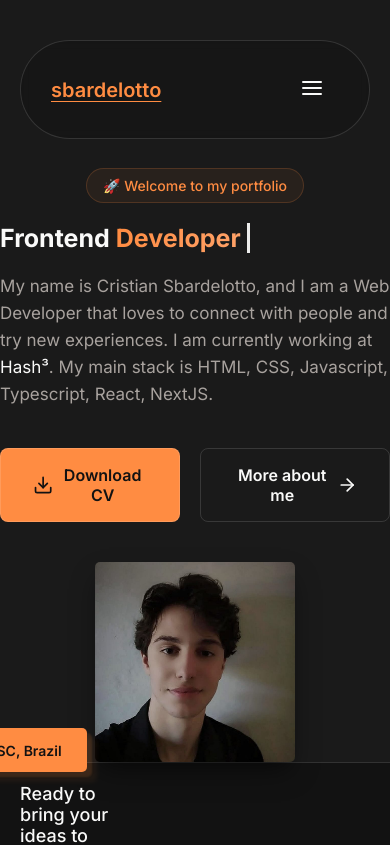
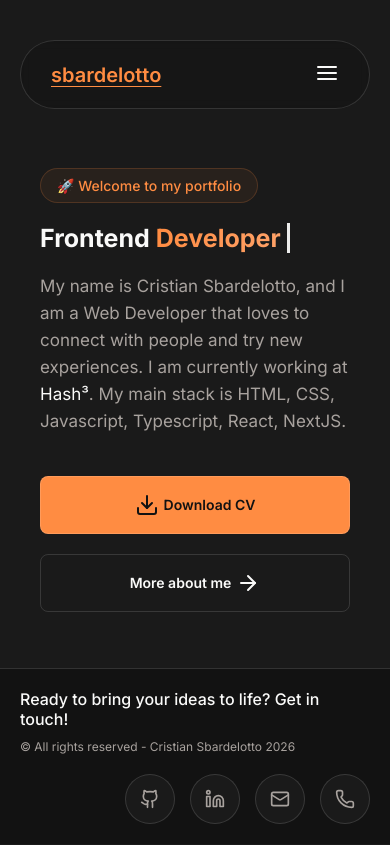
Before and after one commit to cristian-sbardelotto/portfolio, a Next.js app: page / in a window 390 px wide. Shown: the top 845 px of the page. Built offline with nearby package versions, Linux system fonts and the light colour scheme.

Commit message:
feat: improve responsiveness

```diff
--- a/src/app/(home)/styles.ts
+++ b/src/app/(home)/styles.ts
@@ -1,19 +1,12 @@
 import { Title, appearUp } from '@/styles/utils';
 import Image from 'next/image';
-import styled, { keyframes } from 'styled-components';
-
-const pulse = keyframes`
- 0% {
-    box-shadow: 0 0 0 0px #fff1;
-  }
-  100% {
-    box-shadow: 0 0 0 20px #fff0;
-  }
-`;
+import styled from 'styled-components';
 
 export const Container = styled.main`
   width: 100%;
   margin-top: 8vh;
+  padding-inline: 4rem;
+  padding-bottom: 4rem;
 
   display: flex;
   justify-content: space-between;
@@ -34,13 +27,9 @@ export const Container = styled.main`
     animation-fill-mode: forwards;
   }
 
-  .image-group {
-    align-items: center;
-  }
-
   @media screen and (max-width: 1024px) {
     flex-direction: column;
-    justify-content: initial;
+    justify-content: center;
     gap: 4rem;
   }
 `;
@@ -55,10 +44,6 @@ export const AboveTitle = styled.span`
   font-size: 1.4rem;
   width: fit-content;
   border: 1px solid ${({ theme }) => theme.colors.main}30;
-
-  @media (max-width: 968px) {
-    margin: 0 auto;
-  }
 `;
 
 export const StyledTitle = styled.div`
@@ -133,20 +118,12 @@ export const Article = styled.article`
 
     a {
       display: inline-flex;
-      align-items: center;
+      align-items: start;
 
       color: ${({ theme }) => theme.colors.lightText};
 
-      svg {
-        transition: 0.2s transform;
-      }
-
       &:hover {
         text-decoration: underline;
-
-        svg {
-          transform: translateX(5px);
-        }
       }
     }
   }
@@ -161,6 +138,22 @@ export const ButtonsGroup = styled.div`
   display: flex;
   align-items: center;
   gap: 2rem;
+
+  @media screen and (max-width: 768px) {
+    flex-direction: column;
+    justify-content: center;
+    width: 100%;
+
+    max-width: 448px;
+
+    a {
+      width: 100%;
+
+      button {
+        width: 100%;
+      }
+    }
+  }
 `;
 
 export const ImageGroup = styled.div`
@@ -177,7 +170,7 @@ export const ImageGroup = styled.div`
   animation-fill-mode: forwards;
 
   @media screen and (max-width: 1024px) {
-    flex-direction: column-reverse !important;
+    display: none !important;
   }
 `;
 
@@ -185,7 +178,6 @@ export const StyledImage = styled(Image)`
   transition: scale 0.3s;
   border-radius: 5px;
   object-fit: cover;
-  /* animation: ${pulse} 2s infinite; */
   box-shadow: #00000070 0px 13px 27px -5px, rgba(0, 0, 0, 0.3) 0px 8px 16px -8px;
 
   &:hover {
@@ -195,8 +187,9 @@ export const StyledImage = styled(Image)`
   @media screen and (max-width: 1024px) {
     width: 200px;
     height: 200px;
+    margin-left: auto;
 
-    align-self: center;
+    /* align-self: flex-end; */
   }
 `;
 
--- a/src/app/contact/styles.ts
+++ b/src/app/contact/styles.ts
@@ -16,4 +16,9 @@ export const LinksGroup = styled.section`
   display: flex;
   justify-content: center;
   align-items: center;
+
+  @media screen and (max-width: 768px) {
+    padding-inline: 20px;
+    padding-bottom: 30px;
+  }
 `;
--- a/src/app/skills/page.tsx
+++ b/src/app/skills/page.tsx
@@ -16,18 +16,18 @@ export default function Skills() {
 
         <S.InfoGroup>
           <div className='text-group'>
-            <div>
+            <div className='copy'>
               <p>
                 <span>Tip:</span> hover the technologies to get their name.
               </p>
 
               <p>
-                You can also check out some of my best/favorite projects{' '}
+                Check out some of my best projects{' '}
                 <Link
                   href='/projects'
                   title='My Projects'
                 >
-                  here.
+                  here
                 </Link>
               </p>
             </div>
--- a/src/components/Button/styles.ts
+++ b/src/components/Button/styles.ts
@@ -73,4 +73,8 @@ export const StyledButton = styled.button<{
     background: ${({ $variant }) =>
       getVariantStyle($variant, 'hoverBackground')};
   }
+
+  @media screen and (max-width: 768px) {
+    font-size: 1.4rem;
+  }
 `;
--- a/src/components/Footer/index.tsx
+++ b/src/components/Footer/index.tsx
@@ -1,9 +1,9 @@
 import { SocialLinks } from '../SocialLinks';
 import * as S from './styles';
 
-const currentYear = new Date().getFullYear();
+export function Footer() {
+  const currentYear = new Date().getFullYear();
 
-export function Footer() {
   return (
     <S.Footer>
       <S.Container>
@@ -14,7 +14,9 @@ export function Footer() {
           </span>
         </S.FooterDescription>
 
-        <SocialLinks />
+        <div className='social-links'>
+          <SocialLinks />
+        </div>
       </S.Container>
     </S.Footer>
   );
--- a/src/components/Footer/styles.ts
+++ b/src/components/Footer/styles.ts
@@ -22,6 +22,16 @@ export const Container = styled.div`
   display: flex;
   justify-content: space-between;
   align-items: center;
+
+  @media screen and (max-width: 768px) {
+    flex-direction: column;
+    align-items: start;
+    gap: 20px;
+
+    .social-links {
+      align-self: flex-end;
+    }
+  }
 `;
 
 export const FooterDescription = styled.div`
@@ -32,11 +42,19 @@ export const FooterDescription = styled.div`
   p {
     font-size: 1.8rem;
     font-weight: 500;
-    /* color: ${({ theme }) => theme.colors.text}; */
   }
 
   span {
     font-size: 1.4rem;
     color: ${({ theme }) => theme.colors.text};
   }
+
+  @media screen and (max-width: 768px) {
+    p {
+      font-size: 1.6rem;
+    }
+    span {
+      font-size: 1.2rem;
+    }
+  }
 `;
--- a/src/components/Header/styles.ts
+++ b/src/components/Header/styles.ts
@@ -74,15 +74,20 @@ export const NavLinks = styled.nav<NavLinksProps>`
       padding: 2rem;
       display: ${({ $ismenuopen }) => ($ismenuopen ? 'flex' : 'none')};
       flex-direction: column;
+      align-items: flex-start;
 
       position: absolute;
-      right: 7vw;
-      top: 11vh;
+      right: 20px;
+      top: 60px;
       z-index: 100;
 
       border: ${({ theme }) => theme.borders.main};
       border-radius: 1rem;
       background-color: ${({ theme }) => theme.colors.lightBackground};
+
+      div {
+        display: none;
+      }
 
       .contact-link {
         display: inline-block;
@@ -153,5 +158,6 @@ export const NavButton = styled.button`
 
   @media screen and (max-width: 768px) {
     display: block;
+    padding: 0;
   }
 `;
--- a/src/components/SkillsItem/styles.ts
+++ b/src/components/SkillsItem/styles.ts
@@ -52,7 +52,9 @@ export const StackTitle = styled.p`
   user-select: none;
   white-space: nowrap;
 
-  @media screen and (max-width: 524px) {
-    left: 25%;
+  @media screen and (max-width: 768px) {
+    font-size: 1.1rem;
+    padding: 0.5rem 0.75rem;
+    left: -10%;
   }
 `;
--- a/src/data/skills.ts
+++ b/src/data/skills.ts
@@ -47,7 +47,7 @@ export const skills: SkillsProps[] = [
   },
   {
     image: styledComponents,
-    name: 'Styled Components',
+    name: 'styled-components',
   },
   {
     image: git,
```
Also changed, not shown: src/app/projects/styles.ts (+8 -1 lines), src/app/skills/styles.ts (+9 -1 lines), src/components/ContactLinks/styles.ts (+1 -10 lines).
